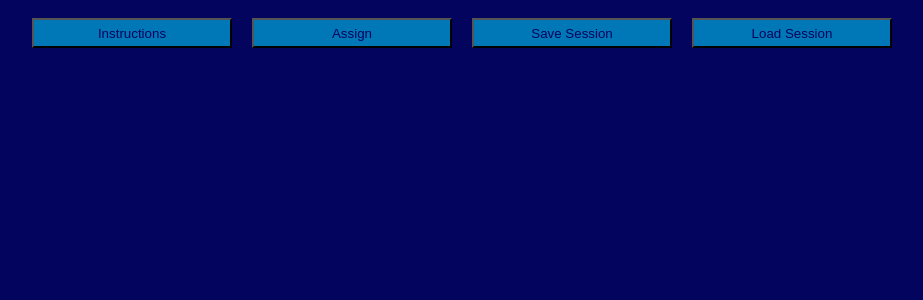
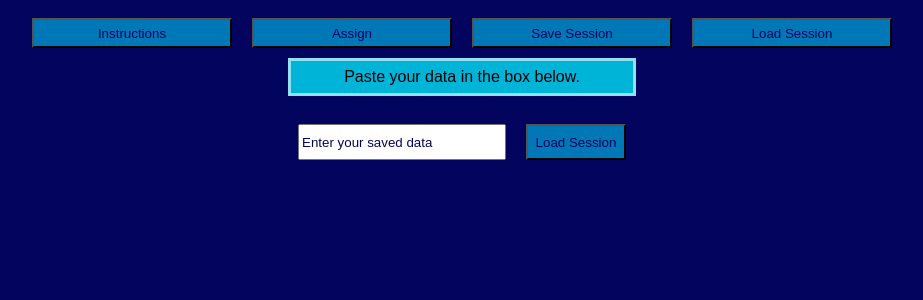
Before and after one commit to NickBrownMaths/seatingplan, a React (Create React App) app: page / in a window 1280 px wide. Both pictures are taken after a click on the button "Load Session". Shown: the top 300 px of the page, without its empty margins (178-1101 px from the left). Built offline with nearby package versions, Linux system fonts and the light colour scheme.

Commit message:
can now load and save data - feature complete?

```diff
--- a/src/App.js
+++ b/src/App.js
@@ -4,9 +4,7 @@ import NavBar from './NavBar';
 import PageBodyDecider from './PageBodyDecider';
 
 function App() {
-
   const [currentPage, setCurrentPage] = useState('instruct');
-
   const [tableList, setTableList] = useState([]);
   const [partyList, setPartyList] = useState([]);
   const [tableTemp, setTableTemp] = useState(0);
@@ -16,6 +14,7 @@ function App() {
   const [tableLink, setTableLink] = useState(null);
   const [partyLink, setPartyLink] = useState(null);
   const [severLink, setSeverLink] = useState(null);
+  const [loadData, setLoadData] = useState(null);
 
   useEffect(() => {
     if (tableTemp !== 0) {
@@ -88,6 +87,16 @@ function App() {
     }
   }, [severLink]);
 
+  useEffect(() => {
+    if (loadData !== null) {
+      let newData = JSON.parse(loadData);
+      setTableList(newData.TABLELIST);
+      setPartyList(newData.PARTYLIST);
+      setLoadData(null);
+      setCurrentPage('addTable');
+    }
+  }, [loadData]);
+
   let buttons = [];
   buttons.push([() => setCurrentPage('instruct'), 'Instructions',]);
   buttons.push([() => setCurrentPage('addTable'), 'Assign',]);
@@ -108,6 +117,7 @@ function App() {
         setPartyKill={setPartyKill}
         setPartyLink={setPartyLink} partyLink={partyLink}
         setSeverLink={setSeverLink} tableLink={tableLink}
+        setLoadData={setLoadData}
       />
     </div>
   );
--- /dev/null
+++ b/src/LoadForm.js
@@ -0,0 +1,15 @@
+import { useForm } from 'react-hook-form';
+
+function LoadForm(props) {
+
+  const { register, handleSubmit } = useForm();
+
+  return (
+    <form className='Form' onSubmit={handleSubmit((data) => { props.setLoadData(data.loadData) })}>
+      <input {...register('loadData')} placeholder={'Enter your saved data'} className='FormInput' />
+      <input className='FormButton' type='submit' value='Load Session' />
+    </form>
+  )
+}
+
+export default LoadForm;
--- a/src/PageBodyDecider.js
+++ b/src/PageBodyDecider.js
@@ -1,3 +1,4 @@
+import LoadForm from "./LoadForm.js";
 import PageAddTable from "./PageAddTable.js";
 
 function PageBodyDecider(props) {
@@ -24,6 +25,7 @@ function PageBodyDecider(props) {
           This app helps party planners assign seats at tables.
           Click the Assign Button to start.
           Groups have a number of bums (B), and a number of kids (K).
+          Unassigned groups appear in the left hand column. Tables are on the right.
           As groups are added to tables, the tables will to the total number of Bs and Ks who are to be seated there.
           <br />
           <br />
@@ -32,7 +34,7 @@ function PageBodyDecider(props) {
           <button className='FakeUnlinkButton' > Ø </button>
           <br />
           Clicking the red X will remove a table or group.
-          Clicking a green @ on a table, and another on a group, assigns that group to that table.
+          Clicking a green @ on a table, and another green @ on a group, assigns that group to that table.
           Clicking the yellow Ø will unassign a group.
           <br />
           Optionally, you can add the names of the group members. Please separate the names with a comma, but without a space.
@@ -57,7 +59,15 @@ function PageBodyDecider(props) {
     )
   }
   else {
-
+    return (
+      <div className="LoadSaveHolder" >
+        <div className="InstructionBox">
+          Paste your data in the box below.
+        </div>
+        <br />
+        <LoadForm setLoadData={props.setLoadData} />
+      </div>
+    )
   }
 }
 export default PageBodyDecider;
```
